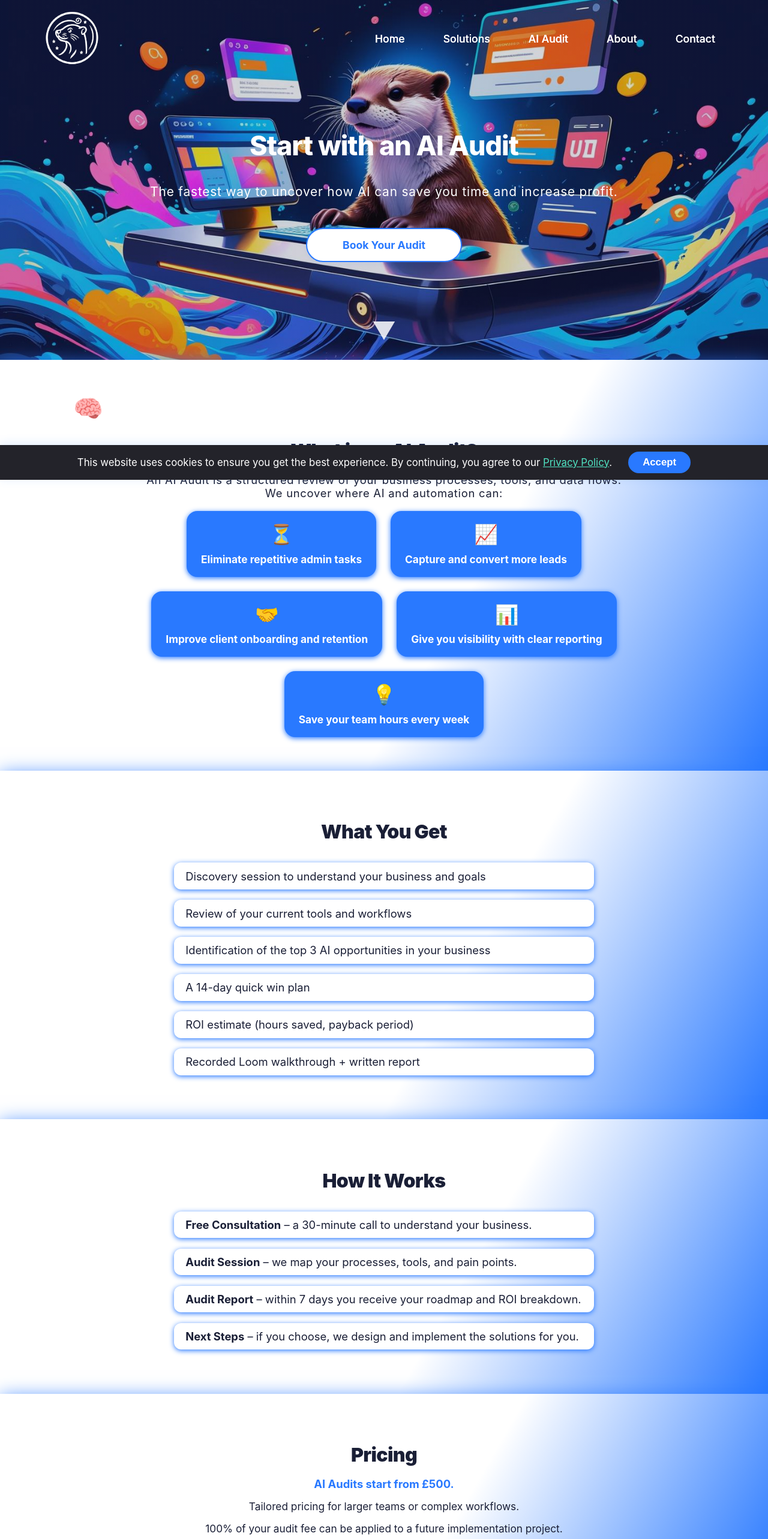
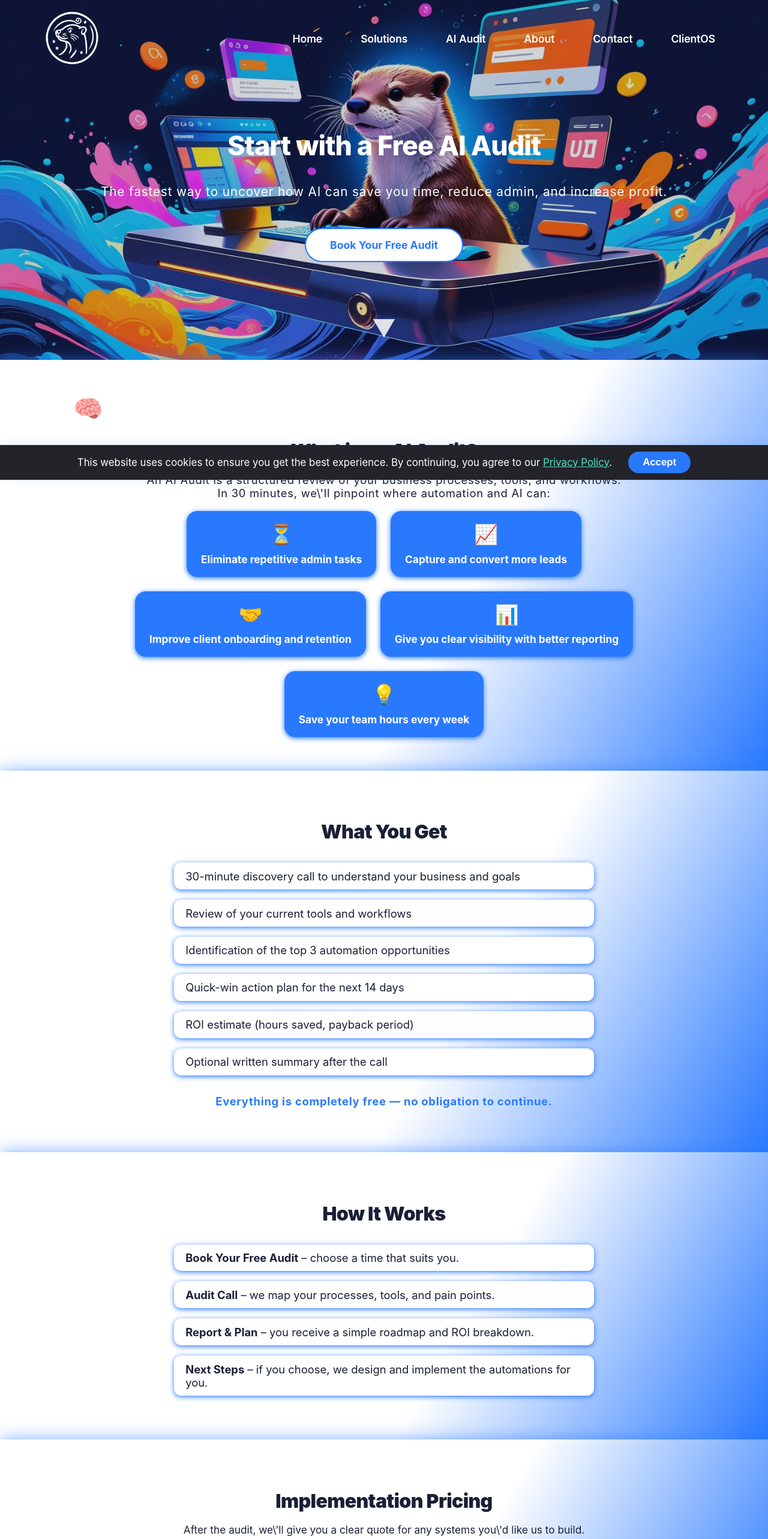
Before and after one commit to cswin10/dizzy-otter, a React (Create React App) app: page /ai-audit in a window 1280 px wide. Shown: the top 2566 px of the page at 60% size. Built offline with nearby package versions, Linux system fonts and the light colour scheme; a small style sheet from the web is missing.

Commit message:
Rebrand website content from consultation to free AI audit model and add ClientOS navigation links

```diff
--- a/src/components/Footer.js
+++ b/src/components/Footer.js
@@ -19,6 +19,9 @@ const Footer = () => (
         </a>
         <a href="/contact" aria-label="Contact">
           Contact
+        </a>
+        <a href="https://dizzyotter.com/clientos/" target="_blank" rel="noopener noreferrer" aria-label="ClientOS (opens in new tab)">
+          ClientOS
         </a>
       </nav>
       <nav className="footer-legal-nav" aria-label="Legal footer navigation">
--- a/src/components/Header.js
+++ b/src/components/Header.js
@@ -131,6 +131,22 @@ function Header() {
             },
             'Contact'
           )
+        ),
+        React.createElement(
+          'li',
+          null,
+          React.createElement(
+            'a',
+            {
+              href: 'https://dizzyotter.com/clientos/',
+              className: 'nav-link',
+              tabIndex: 0,
+              target: '_blank',
+              rel: 'noopener noreferrer',
+              'aria-label': 'Go to ClientOS (opens in new tab)',
+            },
+            'ClientOS'
+          )
         )
       ),
       // Mobile Slide-out Menu
@@ -168,7 +184,8 @@ function Header() {
           React.createElement('li', null, React.createElement(Link, { to: '/services', className: 'nav-link', tabIndex: 0, onClick: () => setMenuOpen(false) }, 'Solutions')),
           React.createElement('li', null, React.createElement(Link, { to: '/ai-audit', className: 'nav-link', tabIndex: 0, onClick: () => setMenuOpen(false) }, 'AI Audit')),
           React.createElement('li', null, React.createElement(Link, { to: '/about', className: 'nav-link', tabIndex: 0, onClick: () => setMenuOpen(false) }, 'About')),
-          React.createElement('li', null, React.createElement(Link, { to: '/contact', className: 'nav-link', tabIndex: 0, onClick: () => setMenuOpen(false) }, 'Contact'))
+          React.createElement('li', null, React.createElement(Link, { to: '/contact', className: 'nav-link', tabIndex: 0, onClick: () => setMenuOpen(false) }, 'Contact')),
+          React.createElement('li', null, React.createElement('a', { href: 'https://dizzyotter.com/clientos/', className: 'nav-link', tabIndex: 0, target: '_blank', rel: 'noopener noreferrer', onClick: () => setMenuOpen(false) }, 'ClientOS'))
         ),
         React.createElement('div', { className: 'mobile-nav-social' },
           React.createElement('a', {
--- a/src/pages/Contact.js
+++ b/src/pages/Contact.js
@@ -171,63 +171,61 @@ const Contact = () => {
       React.createElement(
         'div',
         { className: 'contact-faq-accordion' },
-  // ...removed outdated FAQs...
-    // ...removed outdated FAQs...
         React.createElement(FAQItem, {
-          question: 'Can you help integrate tools I’m already using?',
-          answer: 'Yes. Whether you already have forms, CRMs, or payment systems in place, we can help you connect them and automate your workflows.'
+          question: 'Can you help integrate tools I\'m already using?',
+          answer: 'Yes. Whether you already have forms, CRMs, or payment systems in place, we can connect them and automate your workflows so they work together seamlessly.'
         }),
         React.createElement(FAQItem, {
           question: 'What is an AI Audit?',
-          answer: 'An AI Audit is a structured review of your workflows, tools, and processes. We identify the top three opportunities where AI and automation can save you time, reduce costs, and increase profit. You’ll get a written report, a 14-day quick win plan, and an ROI estimate.'
+          answer: 'An AI Audit is a free 30-minute review of your workflows, tools, and processes. We identify the top opportunities where automation and AI can save you time, reduce costs, and increase profit. You\'ll leave with clear recommendations and a simple action plan.'
         }),
         React.createElement(FAQItem, {
           question: 'How much does an AI Audit cost?',
-          answer: 'AI Audits start from £500. For larger teams or more complex businesses, we’ll quote a custom price. The best part — 100% of your audit fee can be applied to a future implementation project.'
-        }),
-        React.createElement(FAQItem, {
-          question: 'Why should I pay for an audit instead of going straight to a system build?',
-          answer: 'The audit saves you money. It ensures we build the right systems for your business, not just a “nice to have.” It gives you clarity, a roadmap, and an ROI projection before you commit to larger projects.'
+          answer: 'Nothing — the AI Audit is completely free. After the call, if you\'d like us to implement the systems we recommend, we\'ll provide a clear quote before any work begins.'
         }),
         React.createElement(FAQItem, {
           question: 'What happens after the audit?',
-          answer: 'We present your audit findings and, if you choose, we design and implement the recommended systems. This might include automation workflows, custom AI assistants, dashboards, or integrations with your existing tools.'
+          answer: 'You\'ll receive a short summary of the audit and our recommendations. If you choose to move forward, we design and implement the automations or AI tools discussed during the call.'
+        }),
+        React.createElement(FAQItem, {
+          question: 'How much do implementation projects cost?',
+          answer: 'Every project is different, but most fall between £300–£600 for small automations and £900–£1,500 for full business systems. Ongoing optimisation retainers start from around £300 per month.'
         }),
         React.createElement(FAQItem, {
           question: 'Do you only work with certain industries?',
-          answer: 'No. We’ve worked with solo entrepreneurs, local service providers, and multi-million pound organisations. The principles of saving time, automating repetitive work, and improving data visibility apply across every sector.'
+          answer: 'No. We work with solo founders, local service businesses, and growing teams. The principles of saving time, automating repetitive work, and improving data visibility apply to every sector.'
         }),
         React.createElement(FAQItem, {
           question: 'How long does it take to see results?',
-          answer: 'Most clients see results within the first 14 days, thanks to our quick win plan. Full implementation projects typically take 2 to 6 weeks depending on complexity.'
+          answer: 'Most clients start seeing results within the first 14 days thanks to the quick-win plan we provide. Larger implementation projects typically take 2–6 weeks depending on complexity.'
         }),
         React.createElement(FAQItem, {
           question: 'What tools and platforms do you use?',
-          answer: 'We work with Notion, Airtable, n8n, Zapier, Tally, Fillout, ChatGPT, and other leading AI models and automation tools. Every solution is tailored to the tools you already use or are comfortable adopting.'
+          answer: 'We work with Notion, Airtable, n8n, Zapier, Tally, Fillout, ChatGPT, and other leading automation tools. Every build is tailored to your business and the systems you already use.'
         }),
         React.createElement(FAQItem, {
           question: 'Will my team need training?',
-          answer: 'Yes, but we make it simple. Every project includes handover, SOPs (step by step guides), and training so your team feels confident using the new systems.'
+          answer: 'We make it simple. Every project includes handover materials, SOPs, and a short training session so your team can confidently use the new systems.'
         }),
         React.createElement(FAQItem, {
           question: 'Do you offer ongoing support?',
-          answer: 'Yes. After implementation, many clients choose a retainer package. This includes ongoing optimisation, new automations, and monthly reporting. Retainers start from £1,000 per month.'
+          answer: 'Yes. After implementation, many clients choose a monthly retainer for ongoing optimisation, new automations, and reporting. Retainers typically start from £300 per month.'
         }),
         React.createElement(FAQItem, {
-          question: 'What if I’m not ready to spend £500 yet?',
-          answer: 'That’s fine. Start with a free 30-minute consultation. You’ll still leave the call with clear ideas on how AI could help your business, even if you don’t move forward right away.'
+          question: 'I\'m not sure I\'m ready to automate yet — is the audit still worth it?',
+          answer: 'Absolutely. The audit is free and gives you a clear picture of what\'s possible. Even if you don\'t move forward immediately, you\'ll leave with practical insights you can apply right away.'
         }),
         React.createElement(FAQItem, {
           question: 'What makes Dizzy Otter different from other agencies?',
-          answer: 'Most agencies focus on building websites or single automations. We act as a consultancy — diagnosing first, then building the right solution. You get strategy, implementation, and support under one roof.'
+          answer: 'Most agencies jump straight to building. We diagnose first. Our free audit identifies the right problems to solve, and our team then designs custom automations that actually save time and money.'
         }),
         React.createElement(FAQItem, {
           question: 'Can you integrate with my existing tools?',
-          answer: 'Almost always. We specialise in connecting the tools you already use. If you’re on spreadsheets, CRMs, or cloud apps, we can automate and link them without forcing you to start from scratch.'
+          answer: 'Almost always! Our free audit identifies which tools you\'re already using and how they can work better together. We specialize in connecting existing platforms without forcing you to start from scratch.'
         }),
         React.createElement(FAQItem, {
           question: 'Do you work internationally?',
-          answer: 'Yes. We’re based in the UK but work with clients worldwide through remote consultations and online systems.'
+          answer: 'Yes, we conduct free audits and work with clients globally. Thanks to modern communication tools and cloud-based platforms, we can efficiently serve businesses regardless of location.'
         })
       )
     ),
--- a/src/pages/Home.js
+++ b/src/pages/Home.js
@@ -105,7 +105,7 @@ const Home = () => {
       'section',
       { className: 'hero-section', style: heroBg },
       React.createElement('h1', { className: 'hero-title hero-typing-effect' }, typingText),
-      React.createElement('p', { className: 'hero-subtitle' }, '👉 AI consultancy for growing businesses. We audit your workflows, design custom automations and assistants, and support you as you scale.'),
+      React.createElement('p', { className: 'hero-subtitle' }, '👉 AI consultancy for growing businesses.\nWe audit your workflows, design custom automations and AI assistants, and support you as you scale.'),
       React.createElement('a', {
   href: 'https://calendly.com/studio-dizzyotter/30min',
         className: 'cta-button',
@@ -113,15 +113,15 @@ const Home = () => {
         target: '_blank',
         rel: 'noopener noreferrer',
         role: 'button',
-        'aria-label': 'Book a Free Consultation',
-      }, '👉 Book a Free Consultation'),
+        'aria-label': 'Book Your Free AI Audit',
+      }, '👉 Book Your Free AI Audit'),
       React.createElement('a', {
         href: '/ai-audit',
         className: 'secondary-cta-button',
         tabIndex: 0,
         role: 'button',
-        'aria-label': 'What is an AI Audit?',
-      }, '👉 What is an AI Audit?')
+        'aria-label': 'How the Audit Works',
+      }, '👉 How the Audit Works')
     ),
     // Why Dizzy Otter Section
     React.createElement(
@@ -370,12 +370,12 @@ const Home = () => {
       },
       React.createElement('div', { className: 'cta-banner-inner' },
         React.createElement('h2', { className: 'cta-banner-title' }, 'Ready to discover your AI opportunities?'),
-        React.createElement('p', { className: 'cta-banner-subtitle' }, 'Start with a free consultation. We’ll uncover where AI can save you time and increase profit, then show you the best next step.'),
+        React.createElement('p', { className: 'cta-banner-subtitle' }, 'Start with a free AI audit. We\'ll uncover where AI can save you time and increase profit, then show you the best next step.'),
         React.createElement('a', {
           href: '/contact',
           className: 'cta-banner-btn cta-button',
-          'aria-label': 'Book a Free Consultation'
-        }, 'Book a Free Consultation')
+          'aria-label': 'Book a Free AI Audit'
+        }, 'Book a Free AI Audit')
       )
     )
   );
--- a/src/pages/ai-audit.js
+++ b/src/pages/ai-audit.js
@@ -63,14 +63,14 @@ const AiAudit = () => {
       <main className="ai-audit-page" tabIndex={-1} aria-label="AI Audit Page">
         {/* Hero Section */}
           <section className="hero-section" style={heroBg}>
-            <h1 className="ai-audit-title hero-title reveal">Start with an AI Audit</h1>
-            <p className="ai-audit-subline hero-subtitle reveal">The fastest way to uncover how AI can save you time and increase profit.</p>
+            <h1 className="ai-audit-title hero-title reveal">Start with a Free AI Audit</h1>
+            <p className="ai-audit-subline hero-subtitle reveal">The fastest way to uncover how AI can save you time, reduce admin, and increase profit.</p>
             <a
               href="https://calendly.com/studio-dizzyotter/30min"
               className="secondary-cta-button reveal"
-              aria-label="Book Your Audit"
+              aria-label="Book Your Free Audit"
             >
-              Book Your Audit
+              Book Your Free Audit
             </a>
             <div
               className="scroll-down-arrow"
@@ -91,12 +91,12 @@ const AiAudit = () => {
           <div style={{ maxWidth: '1100px', margin: '0 auto', padding: '0 2rem' }}>
             <div style={{ fontSize: '2.5rem', marginBottom: '0.7rem', color: 'var(--color-accent)' }}>🧠</div>
             <h2 style={{ fontSize: '2rem', fontWeight: '900', color: 'var(--color-accent)', marginBottom: '1.1rem', textAlign: 'center', letterSpacing: '-0.02em' }}>What is an AI Audit?</h2>
-            <p style={{ fontSize: '1.15rem', color: 'var(--color-primary)', marginBottom: '1.2rem', textAlign: 'center' }}>An AI Audit is a structured review of your business processes, tools, and data flows.<br/>We uncover where AI and automation can:</p>
+            <p style={{ fontSize: '1.15rem', color: 'var(--color-primary)', marginBottom: '1.2rem', textAlign: 'center' }}>An AI Audit is a structured review of your business processes, tools, and workflows.<br/>In 30 minutes, we\'ll pinpoint where automation and AI can:</p>
             <div style={{ display: 'flex', flexWrap: 'wrap', justifyContent: 'center', gap: '1.5rem', marginTop: '1.2rem' }}>
               {[{ icon: '⏳', text: 'Eliminate repetitive admin tasks' },
                 { icon: '📈', text: 'Capture and convert more leads' },
                 { icon: '🤝', text: 'Improve client onboarding and retention' },
-                { icon: '📊', text: 'Give you visibility with clear reporting' },
+                { icon: '📊', text: 'Give you clear visibility with better reporting' },
                 { icon: '💡', text: 'Save your team hours every week' }].map(({ icon, text }) => (
                 <div key={text} style={{
                   background: 'var(--color-accent)',
@@ -131,12 +131,12 @@ const AiAudit = () => {
             <h2 style={{ fontSize: '2rem', fontWeight: '900', color: 'var(--color-accent)', marginBottom: '1.1rem', textAlign: 'center', letterSpacing: '-0.02em' }}>What You Get</h2>
             <ul style={{ fontSize: '1.15rem', color: 'var(--color-primary)', margin: '2rem auto 0 auto', paddingLeft: 0, listStyle: 'none', maxWidth: '700px' }}>
               { [
-                'Discovery session to understand your business and goals',
+                '30-minute discovery call to understand your business and goals',
                 'Review of your current tools and workflows',
-                'Identification of the top 3 AI opportunities in your business',
-                'A 14-day quick win plan',
+                'Identification of the top 3 automation opportunities',
+                'Quick-win action plan for the next 14 days',
                 'ROI estimate (hours saved, payback period)',
-                'Recorded Loom walkthrough + written report'
+                'Optional written summary after the call'
               ].map((text, idx) => (
                 <li
                   key={text}
@@ -158,6 +158,7 @@ const AiAudit = () => {
                 </li>
               )) }
             </ul>
+            <p style={{ fontSize: '1.15rem', color: 'var(--color-accent)', marginTop: '2rem', textAlign: 'center', fontWeight: '700' }}>Everything is completely free — no obligation to continue.</p>
           </div>
         </section>
         {/* Section 3: How It Works */}
@@ -166,10 +167,10 @@ const AiAudit = () => {
             <h2 style={{ fontSize: '2rem', fontWeight: '900', color: 'var(--color-accent)', marginBottom: '1.1rem', textAlign: 'center', letterSpacing: '-0.02em' }}>How It Works</h2>
             <ol style={{ fontSize: '1.15rem', color: 'var(--color-primary)', margin: '2rem auto 0 auto', paddingLeft: 0, listStyle: 'none', maxWidth: '700px' }}>
               { [
-                { label: 'Free Consultation', desc: 'a 30-minute call to understand your business.' },
-                { label: 'Audit Session', desc: 'we map your processes, tools, and pain points.' },
-                { label: 'Audit Report', desc: 'within 7 days you receive your roadmap and ROI breakdown.' },
-                { label: 'Next Steps', desc: 'if you choose, we design and implement the solutions for you.' }
+                { label: 'Book Your Free Audit', desc: 'choose a time that suits you.' },
+                { label: 'Audit Call', desc: 'we map your processes, tools, and pain points.' },
+                { label: 'Report & Plan', desc: 'you receive a simple roadmap and ROI breakdown.' },
+                { label: 'Next Steps', desc: 'if you choose, we design and implement the automations for you.' }
               ].map((step, idx) => (
                 <li
                   key={step.label}
@@ -196,16 +197,18 @@ const AiAudit = () => {
         {/* Section 4: Pricing */}
         <section className="ai-audit-section" style={{ width: '100vw', position: 'relative', left: '50%', right: '50%', marginLeft: '-50vw', marginRight: '-50vw', background: 'linear-gradient(120deg, #fff 60%, var(--color-accent) 100%)', borderRadius: 0, boxShadow: '0 8px 32px var(--color-accent)', padding: '3.5rem 0', textAlign: 'center' }}>
           <div style={{ maxWidth: '900px', margin: '0 auto', padding: '0 2rem' }}>
-            <h2 style={{ fontSize: '2rem', fontWeight: '900', color: 'var(--color-accent)', marginBottom: '1.1rem', textAlign: 'center', letterSpacing: '-0.02em' }}>Pricing</h2>
-            <div style={{ fontWeight: '700', fontSize: '1.15rem', marginBottom: '1rem', color: 'var(--color-accent)' }}>AI Audits start from £500.</div>
-            <div style={{ fontSize: '1.08rem', marginBottom: '1rem', color: 'var(--color-primary)' }}>Tailored pricing for larger teams or complex workflows.</div>
-            <div style={{ fontSize: '1.08rem', marginBottom: '2rem', color: 'var(--color-primary)' }}>100% of your audit fee can be applied to a future implementation project.</div>
+            <h2 style={{ fontSize: '2rem', fontWeight: '900', color: 'var(--color-accent)', marginBottom: '1.1rem', textAlign: 'center', letterSpacing: '-0.02em' }}>Implementation Pricing</h2>
+            <div style={{ fontSize: '1.08rem', marginBottom: '1rem', color: 'var(--color-primary)' }}>After the audit, we\'ll give you a clear quote for any systems you\'d like us to build.</div>
+            <div style={{ fontSize: '1.08rem', marginBottom: '1rem', color: 'var(--color-primary)', fontWeight: '700' }}>Typical projects:</div>
+            <div style={{ fontSize: '1.08rem', marginBottom: '0.5rem', color: 'var(--color-primary)' }}>Small automations from £300 – £600</div>
+            <div style={{ fontSize: '1.08rem', marginBottom: '0.5rem', color: 'var(--color-primary)' }}>Full business systems from £900 – £1,500</div>
+            <div style={{ fontSize: '1.08rem', marginBottom: '2rem', color: 'var(--color-primary)' }}>Optional ongoing support from £300 / month</div>
           </div>
         </section>
         {/* Final CTA Section */}
         <section className="ai-audit-final-cta-section" style={{ background: 'linear-gradient(90deg, #2979FF 0%, #50E3C2 100%)', color: '#fff', textAlign: 'center', padding: '3rem 1rem', borderRadius: '32px', maxWidth: '1100px', margin: '2.5rem auto' }}>
-          <h2 style={{ fontSize: '2rem', fontWeight: '800', marginBottom: '1rem' }}>Ready to discover your AI opportunities?</h2>
-          <p style={{ fontSize: '1.2rem', marginBottom: '2rem' }}>Book your AI Audit today and get a clear roadmap for growth.</p>
+          <h2 style={{ fontSize: '2rem', fontWeight: '800', marginBottom: '1rem' }}>Ready to uncover your AI opportunities?</h2>
+          <p style={{ fontSize: '1.2rem', marginBottom: '2rem' }}>Book your free audit today and get a clear roadmap for growth.</p>
           <a
             href="https://calendly.com/studio-dizzyotter/30min"
             className="cta-button interactive-cta"
@@ -239,9 +242,9 @@ const AiAudit = () => {
             onMouseUp={e => {
               e.currentTarget.style.transform = 'scale(1)';
             }}
-            aria-label="Book Your Audit"
+            aria-label="Book Your Free Audit"
           >
-            Book Your Audit
+            Book Your Free Audit
           </a>
         </section>
   </main>
```
